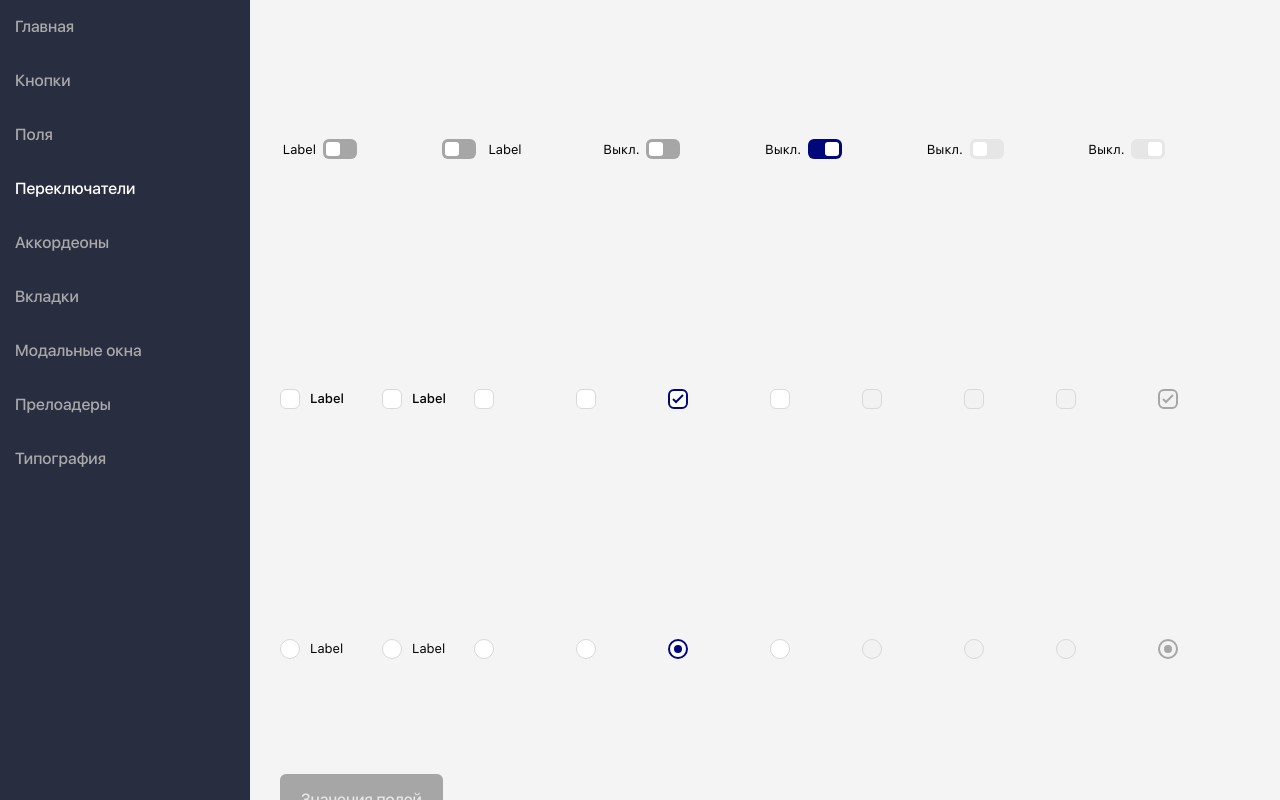
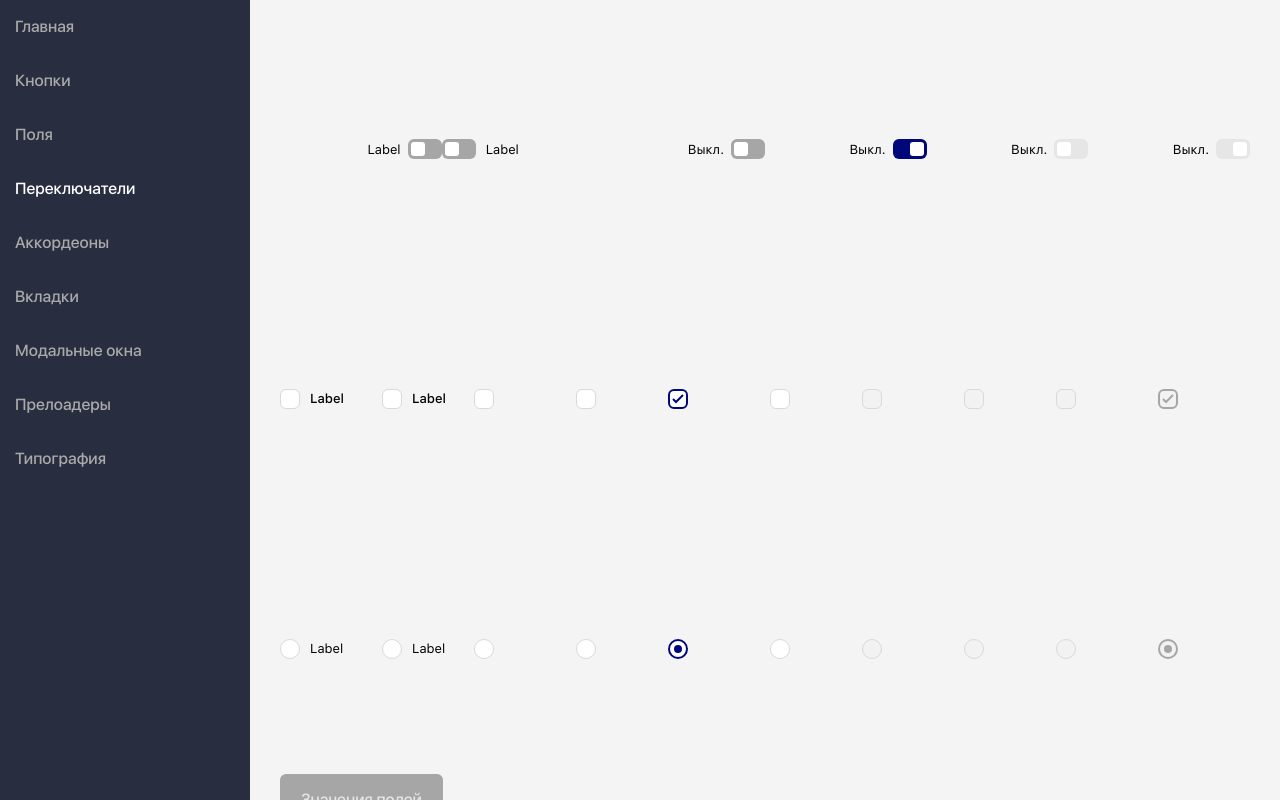
Before and after one commit to maria-kanyushkova/library-components, a React app: page /switches in a window 1280 px wide. Built offline with nearby package versions, Linux system fonts and the light colour scheme; what core-decorators would draw is missing.

Commit message:
fix[TASS-185]: fix toggle component for margin

```diff
--- a/src/components/fields/toggle/Toggle.scss
+++ b/src/components/fields/toggle/Toggle.scss
@@ -13,7 +13,6 @@
         line-height: 21px;
         color: var(--toggle-label-color);
         margin-right: 7px;
-        width: 36px;
         text-align: right;
         display: none;
 
@@ -21,8 +20,15 @@
             display: block;
         }
 
+        &:first-child {
+            text-align: right;
+            margin-left: auto;
+        }
+
         &:last-child {
             margin-left: 10px;
+            text-align: left;
+            margin-right: auto;
         }
     }
 
```
